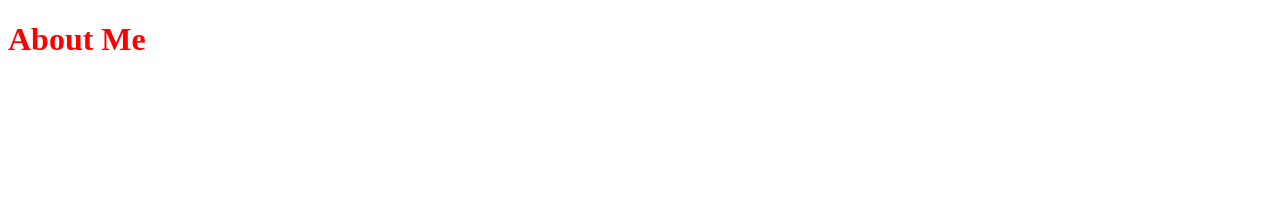
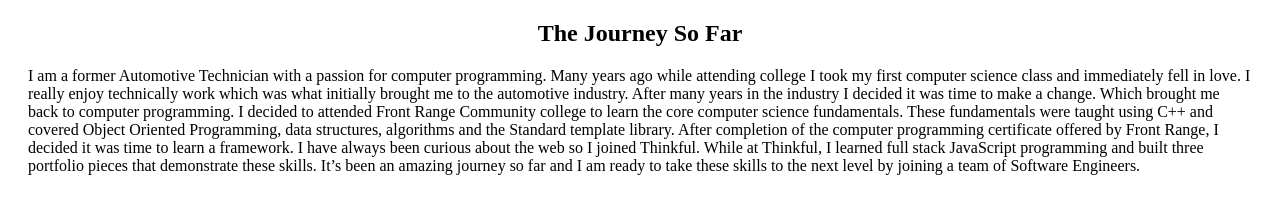
Before and after one commit to sretundijr/portfolio, a Gatsby site: page /about-me in a window 1280 px wide. Built offline with nearby package versions, Linux system fonts and the light colour scheme; Gatsby itself is replaced by a stand-in of ours.

Commit message:
content added to about me page

```diff
--- a/src/pages/about-me.css
+++ b/src/pages/about-me.css
@@ -1,3 +1,9 @@
-.about-me {
-  color: red;
+
+.about-page-title {
+  text-align: center;
 }
+
+.about-page-content {
+  margin-left: 20px;
+  margin-right: 20px;
+}
--- a/src/pages/about-me.js
+++ b/src/pages/about-me.js
@@ -3,11 +3,13 @@ import React from 'react';
 // css
 import './about-me.css';
 
+import personalInfo from '../personal-info';
 
 const AboutMe = () => {
   return (
     <div>
-      <h1 className="about-me">About Me</h1>
+      <h2 className="about-page-title">The Journey So Far</h2>
+      <p className="about-page-content">{personalInfo().bio}</p>
     </div>
   );
 };
```
Also changed, not shown: src/__tests__/about-me-page.js (added, +13 -0 lines).
